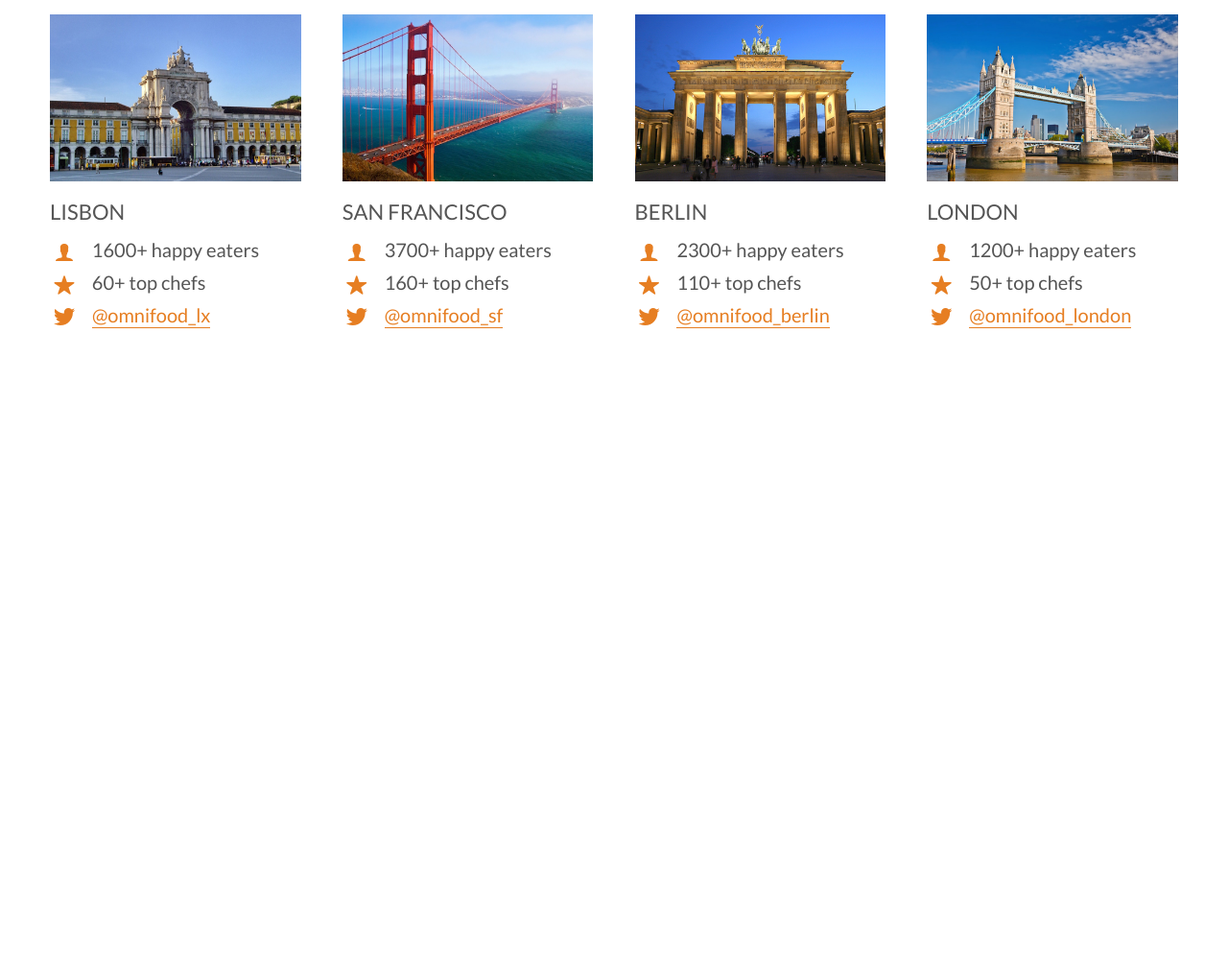
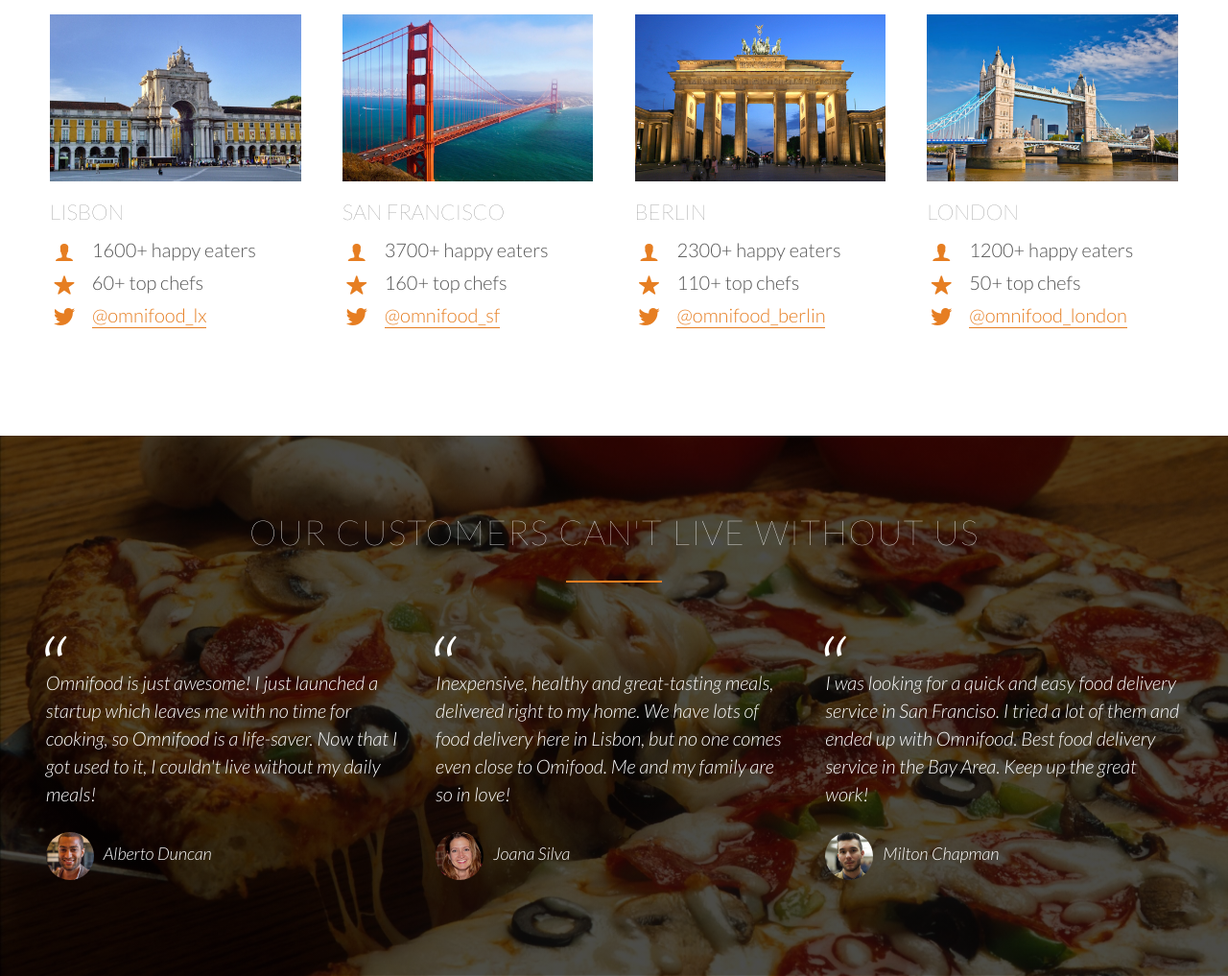
Before and after one commit to chrisencomartian/Omnifood, a plain HTML site: page index.html in a window 1280 px wide. Shown: the part 2909-3926 px from the top of the page at 96% size. Before the commit the page ends 3363 px from the top, so only its background shows below. Drawn offline with nearby package versions, Linux system fonts and the light colour scheme.

Commit message:
Testimonials section

```diff
--- a/index.html
+++ b/index.html
@@ -5,7 +5,7 @@
 	<link rel="stylesheet" type="text/css" href="vendors/css/grid.css">
 	<link rel="stylesheet" type="text/css" href="vendors/css/normalize.css">
 	<link rel="stylesheet" type="text/css" href="resources/css/main.css">
-	<link href="https://fonts.googleapis.com/css?family=Lato" rel="stylesheet">
+	<link href="https://fonts.googleapis.com/css?family=Lato:100,300,400,300italic" rel="stylesheet">
 	<title>Omnifood</title>
 
 </head>
@@ -221,5 +221,34 @@
 			</div>
 		</div>
 	</section>
+
+	<section class="section-testimonials">
+		<div class="row">
+			<h2>Our customers can't live without us</h2>
+		</div>
+		<div class="row">
+			<div class="col span-1-of-3">
+				<blockquote>
+					Omnifood is just awesome! I just launched a startup which leaves me with no time for cooking, so Omnifood is a life-saver. Now that I got used to it, I couldn't live without my daily meals!
+					<cite> <img src="resources/images/customer-1.jpg">Alberto Duncan</cite>
+				</blockquote>
+			</div>
+
+			<div class="col span-1-of-3">
+				<blockquote>
+					Inexpensive, healthy and great-tasting meals, delivered right to my home. We have lots of food delivery here in Lisbon, but no one comes even close to Omifood. Me and my family are so in love!
+					<cite> <img src="resources/images/customer-2.jpg">Joana Silva</cite>
+				</blockquote>
+			</div>
+
+			<div class="col span-1-of-3">
+				<blockquote>
+					I was looking for a quick and easy food delivery service in San Franciso. I tried a lot of them and ended up with Omnifood. Best food delivery service in the Bay Area. Keep up the great work!
+					<cite> <img src="resources/images/customer-3.jpg">Milton Chapman</cite>
+				</blockquote>
+			</div>
+
+		</div>
+	</section>
 </body>
 </html>
--- a/resources/css/main.css
+++ b/resources/css/main.css
@@ -334,3 +334,47 @@ transition: border-bottom 0.2s, color 0.2s;
 	color: #555;
 	border-bottom: 1px solid transparent;
 }
+
+
+/************************/
+/**TESTIMONIALS SECTION**/
+/************************/
+
+.section-testimonials{
+	background-image: linear-gradient(rgba(0,0,0,0.7), rgba(0,0,0,0.7)), url(images/back-customers.jpg);
+	background-size: cover;
+	background-position: center;
+	background-attachment: fixed;
+	color: #fff;
+}
+
+blockquote{
+	padding: 2%;
+	font-style: italic;
+	line-height: 145%;
+	position: relative;
+	margin-top: 40px;
+}
+
+blockquote:before{
+	content: "\201C";
+	font-size: 500%;
+	display: block;
+	position: absolute;
+	top: -5px;
+	left: -3px;
+}
+
+cite{
+	font-size: 90%;
+	margin-top: 25px;
+	display: block;
+}
+
+
+cite img{
+	height: 50px;
+	border-radius: 50%;
+	margin-right: 10px;
+	vertical-align: middle;
+}
```
Also changed, not shown: resources/css/images/back-customers.jpg (renamed from resources/images/back-customers.jpg).
